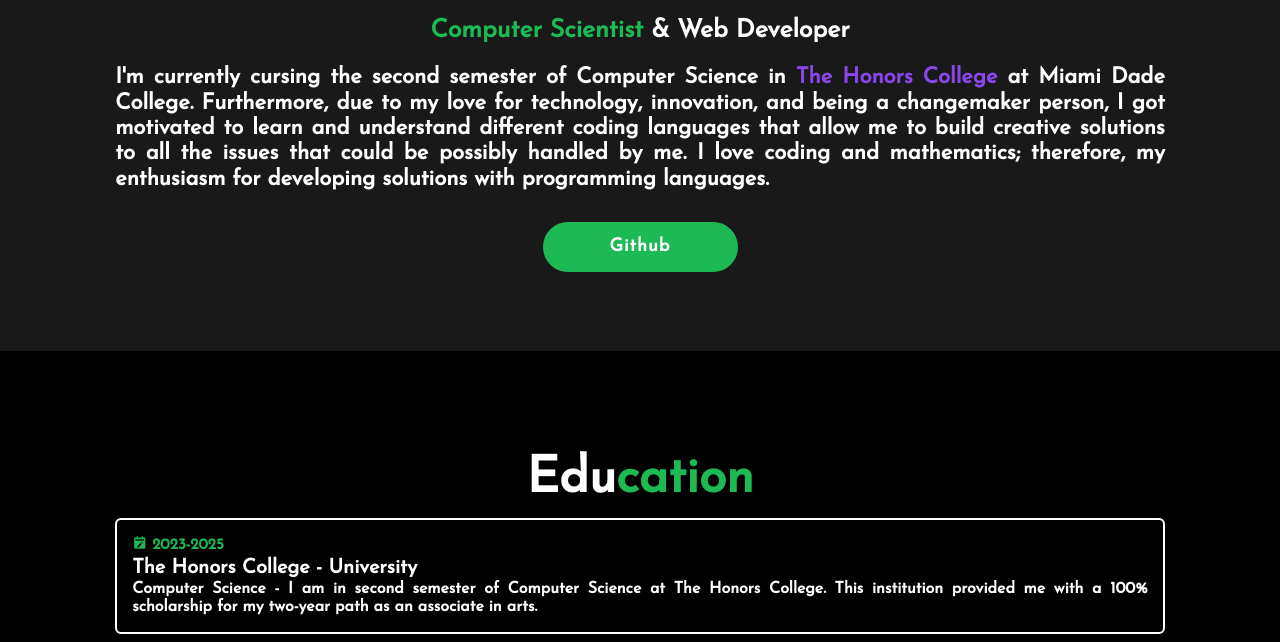
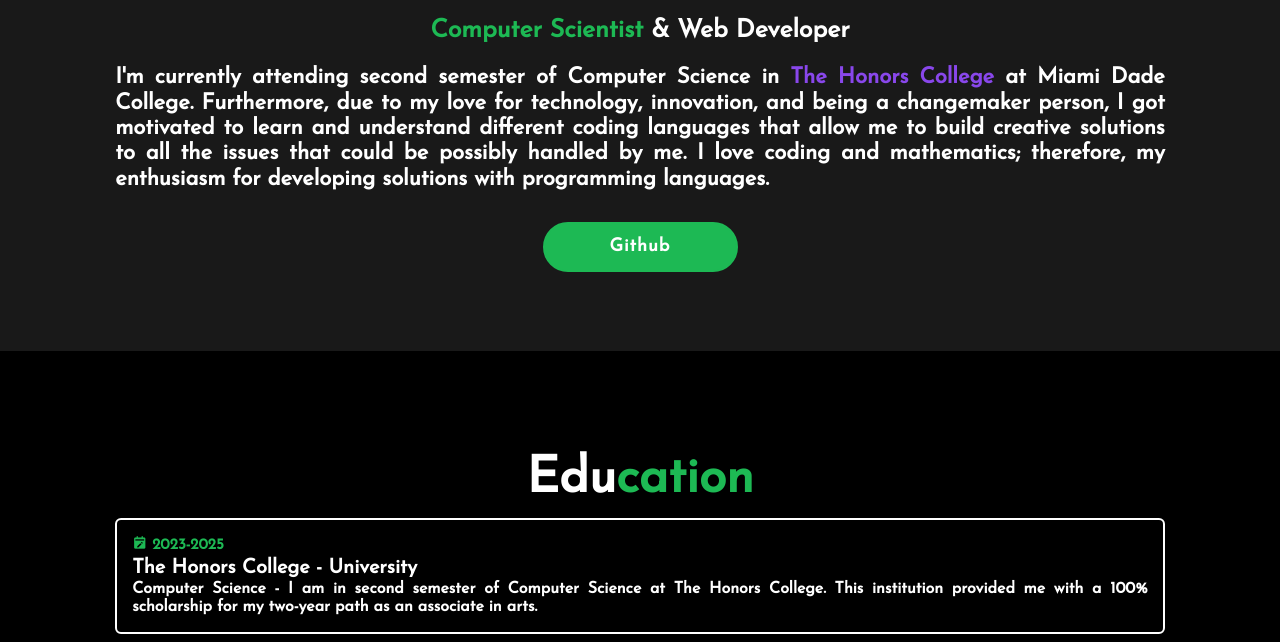
Before and after one commit to Gonzi09/Portfolio_v2.0, a plain HTML site: page index.html in a window 1280 px wide. Shown: the part 1324-1966 px from the top of the page. Drawn offline with nearby package versions, Linux system fonts and the light colour scheme.

Commit message:
Update index.html

```diff
--- a/index.html
+++ b/index.html
@@ -68,7 +68,7 @@
 
         <div class="about-content">
             <h3><span>Computer Scientist </span>& Web Developer</h3>
-            <p> I'm currently cursing the second semester of Computer Science in <span class="purple">The Honors College</span> at Miami Dade College. Furthermore, due to my love for technology, innovation, and being a changemaker person, I got motivated to learn and understand different coding languages that allow me to build creative solutions to all the issues that could be possibly handled by me. I love coding and mathematics; therefore, my enthusiasm for developing solutions with programming languages.
+            <p> I'm currently attending second semester of Computer Science in <span class="purple">The Honors College</span> at Miami Dade College. Furthermore, due to my love for technology, innovation, and being a changemaker person, I got motivated to learn and understand different coding languages that allow me to build creative solutions to all the issues that could be possibly handled by me. I love coding and mathematics; therefore, my enthusiasm for developing solutions with programming languages.
             </p>
 
                 <div class="btn-box btns">
```
